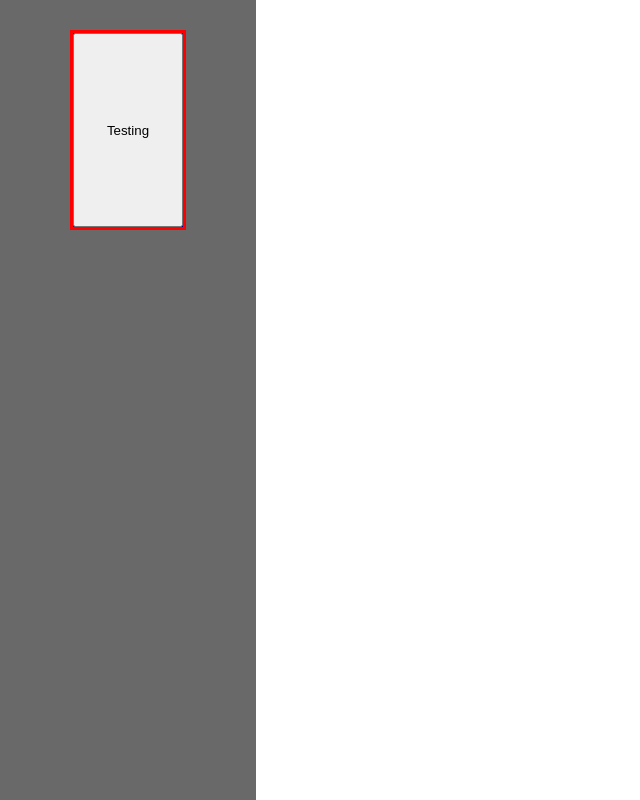
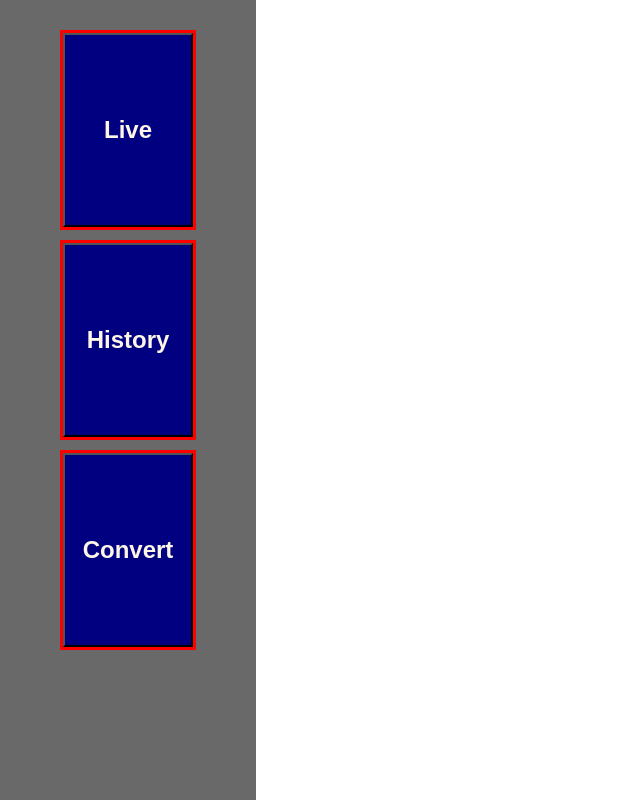
Before and after one commit to code-glutton/crypto-dashboard, a React (Create React App) app: page / in a window 1280 px wide. Shown: the whole page, without its empty margins (0-640 px from the left). Built offline with nearby package versions, Linux system fonts and the light colour scheme.

Commit message:
merging branch

```diff
--- a/src/components/navigation/navBody/navBody.css
+++ b/src/components/navigation/navBody/navBody.css
@@ -2,5 +2,10 @@
     width:20%;
     height: 100vh;
     background-color: rgb(105,105,105);
-    padding: 30px 70px;
+    padding: 30px 60px;
 }
+
+.navBodyContainerItem{
+
+    border: olive;
+}
--- a/src/components/navigation/navBody/navBody.js
+++ b/src/components/navigation/navBody/navBody.js
@@ -5,7 +5,11 @@ import NavItems from '../navItems/navItems';
 function NavBody(){
     return(
         <nav className='navBodyContainer'>
-            <NavItems/>
+            <div>
+                <NavItems className='navBodyContainerItem' name='Live'/>
+                <NavItems className='navBodyContainerItem' name='History'/>
+                <NavItems name='Convert'/>
+            </div>
         </nav>
     )
 }
--- a/src/components/navigation/navItems/navItems.css
+++ b/src/components/navigation/navItems/navItems.css
@@ -3,9 +3,14 @@
     width: 100%;
     background-color: navy;
     height: 200px;
+    margin-bottom: 10px;
 }
 
     .navItemsButton{
         width: 100%;
         height: 100%;
+        color: oldlace;
+        background-color: transparent;
+        font-size: 24px;
+        font-weight: bold;
     }
--- a/src/components/navigation/navItems/navItems.js
+++ b/src/components/navigation/navItems/navItems.js
@@ -1,10 +1,10 @@
 import React from 'react';
 import './navItems.css';
 
-function NavItems(){
+function NavItems({name}){
     return(
         <div className='navItemsContainer'>
-            <button className='navItemsButton'>Testing</button>
+            <button className='navItemsButton'>{name}</button>
         </div>
     )
 }
```
